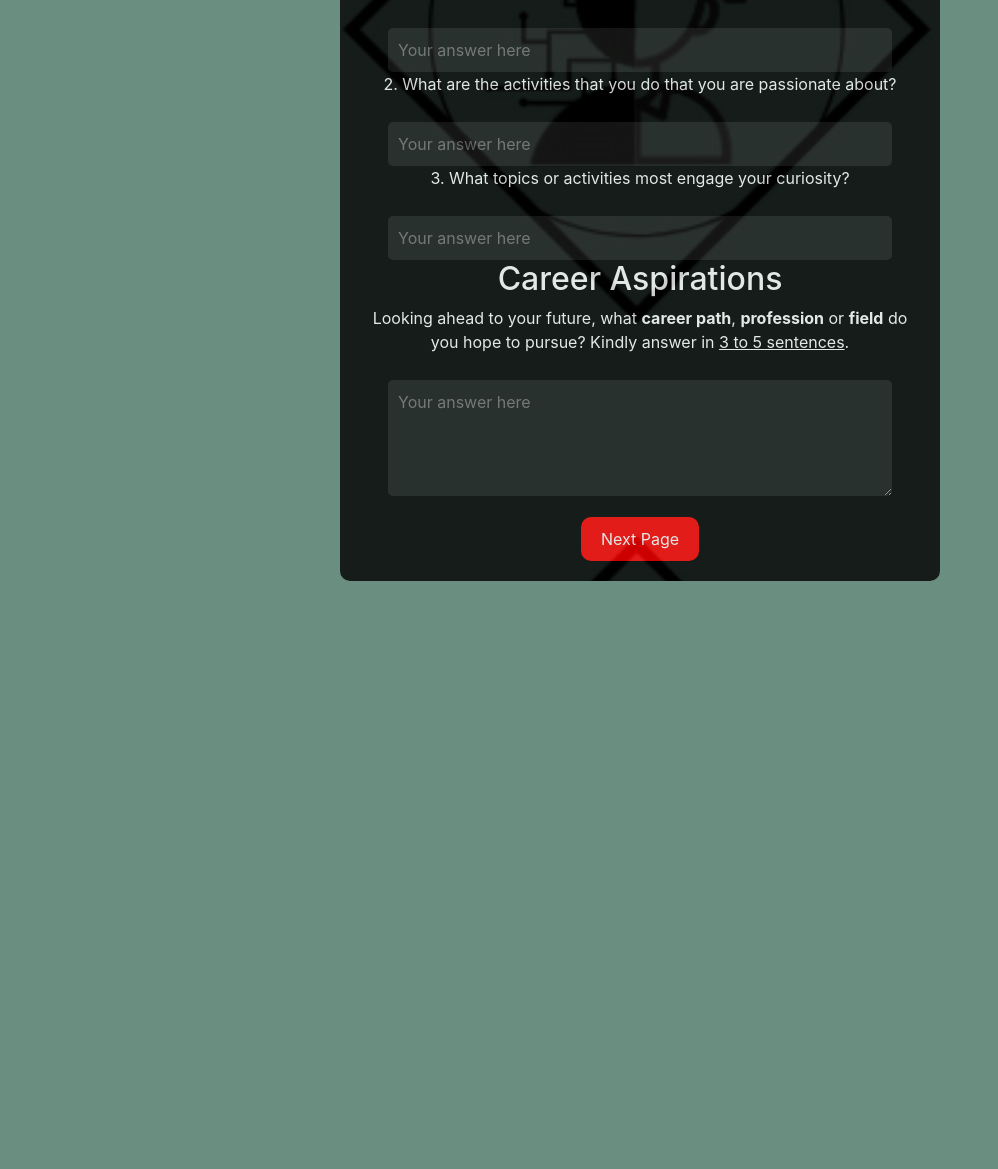
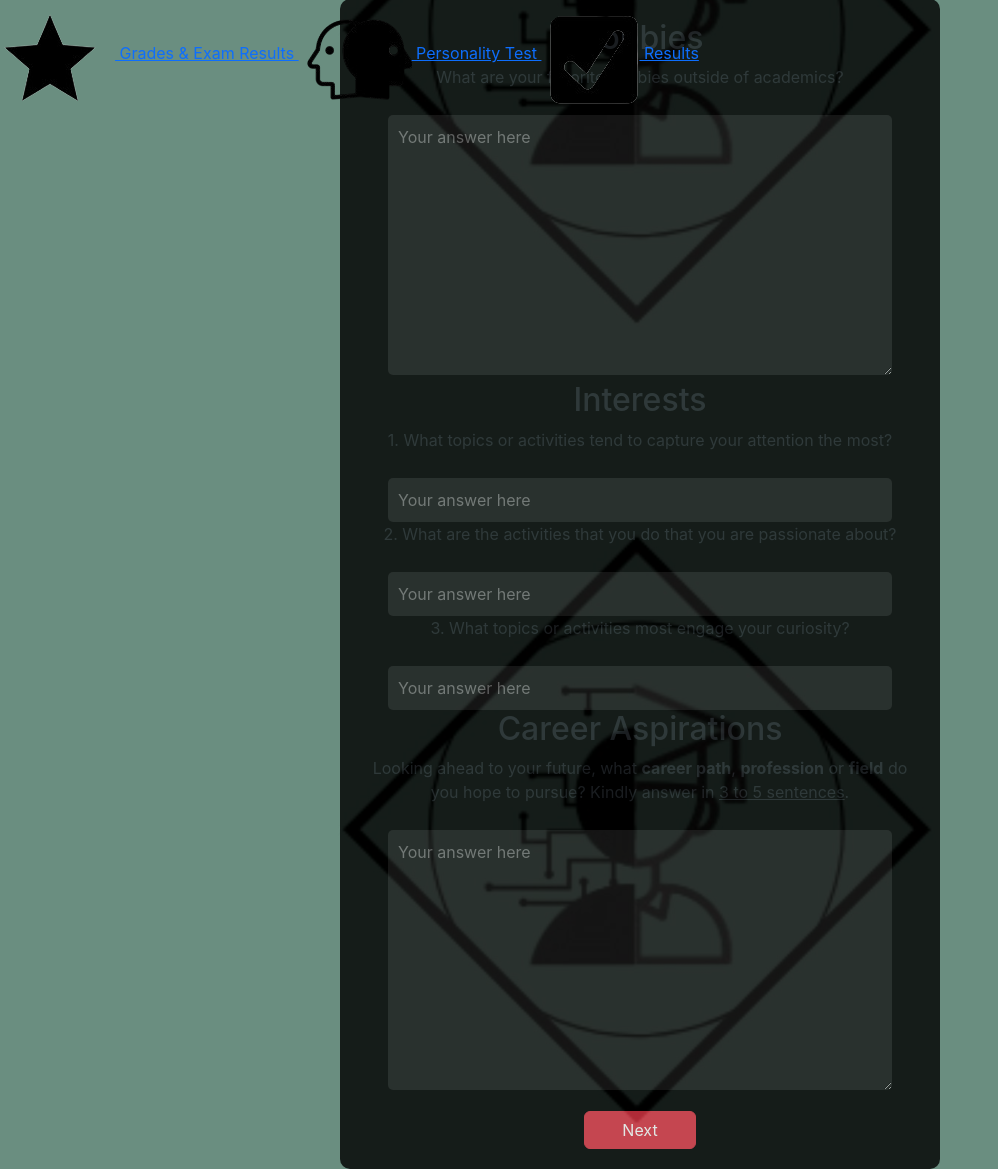
Before and after one commit to rhodyn/Thesis, a Flask app: page /hobbies in a window 1280 px wide. Shown: the part 301-1470 px from the top of the page, without its empty margins (0-998 px from the left). Before the commit the page ends 882 px from the top, so only its background shows below. Run offline with Flask 3, Linux system fonts and the light colour scheme; the visitor is signed in with stand-in values (Sample User, id 1); parts of the project's set-up code (start-up, migrations or seed data) failed here and were passed over.

Commit message:
Add files via upload

```diff
--- a/templates/hobbies.html
+++ b/templates/hobbies.html
@@ -10,7 +10,6 @@
     <style>
         body {
             animation: fadeIn 1s ease-in-out;
-            color: white;
         }
         @keyframes fadeIn {
             from { opacity: 0; }
@@ -19,54 +18,57 @@
     </style>
 </head>
 <body>
-    <div class="container fixed-nav">
-        <ul class="nav nav-tabs justify-content-center">
-            <li class="nav-item">
-                <a class="nav-link text-light" href="#">Strand</a>
-            </li>
-            <li class="nav-item">
-                <a class="nav-link active" href="#">Hobbies, Interest, and Career Aspirations</a>
-            </li>
-            <li class="nav-item">
-                <a class="nav-link text-light" href="#">Grades and Exam Results</a>
-            </li>
-            <li class="nav-item">
-                <a class="nav-link text-light" href="#">Personality Test</a>
-            </li>
-            <li class="nav-item">
-                <a class="nav-link text-light" href="#">Submit</a>
-            </li>
-        </ul>
+    <div>
+        <a href="/logout" class="header-link">
+        <img src="../static/Images/arrow-home.png"><i>Home</i></a>
     </div>
-    <br><br><br>
+        <div class="fixed-nav">
+            <a href="/strandprofile" class="nav-item">
+                <img src="../static/Images/profile-na.PNG" class="nav-icon" alt="Profile Icon"> Profiling
+            </a>
+            <a href="#" class="nav-item-active">
+                <img src="../static/Images/hobbies-active.PNG" class="nav-icon" alt="Hobbies Icon"> Hobbies, Interest, and Career Aspirations
+            </a>
+            <a class="nav-item">
+                <img src="../static/Images/grades-na.png" class="nav-icon" alt="Grades Icon"> Grades & Exam Results
+            </a>
+            <a class="nav-item">
+                <img src="../static/Images/personality-na.png" class="nav-icon" alt="Personality Test Icon"> Personality Test
+            </a>
+            <a class="nav-item">
+                <img src="../static/Images/results-na.png" class="nav-icon" alt="Results Icon"> Results
+            </a>
+        </div>
+        <div style="margin-left: 250px; padding: 50px;">
+            <h1>Hobbies, Interest, Career Aspirations</h1>
+        </div>
     <div class="main-container">
-        <!-- <div class="header-container">Hobbies, Interests, Career Aspirations</div> -->
         <div class="content-container">
             <form id="hobbyForm" method="post" onsubmit="event.preventDefault(); collectInputsAndSubmit();">
-                <section id="hobbies">
+                <div class="form-sections">
+                    <div class="section-container" id="hobby-section">
                         <h2>Hobbies</h2>
                         <p>What are your favorite hobbies outside of academics?</p>
-                    <input type="text" placeholder="Your answer here" name="hobby" required>
-                </section>
-
-                <section id="interests">
+                        <!-- <input type="text" placeholder="Your answer here" name="hobby" required> -->
+                        <textarea placeholder="Your answer here" name="hobby" rows="10 required"></textarea>
+                    </div>
+                    <div class="section-container" id="interest-section">
                         <h2>Interests</h2>
                         <p>1. What topics or activities tend to capture your attention the most?</p>
                         <input type="text" placeholder="Your answer here" name="interest1" required>
-
                         <p>2. What are the activities that you do that you are passionate about?</p>
                         <input type="text" placeholder="Your answer here" name="interest2" required>
-
                         <p>3. What topics or activities most engage your curiosity?</p>
                         <input type="text" placeholder="Your answer here" name="interest3" required>
-                </section>
-
-                <section id="career">
+                    </div>
+                    <div class="section-container" id="career-section">
                         <h2>Career Aspirations</h2>
                         <p>Looking ahead to your future, what <strong>career path</strong>, <strong>profession</strong> or <strong>field</strong> do you hope to pursue? Kindly answer in <u>3 to 5 sentences</u>.</p>
-                    <textarea name="career" placeholder="Your answer here" rows="4" required onsubmit="verifySentences()"></textarea>
-                </section>
-                <button type="submit">Next Page</button>
+                        <textarea name="career" placeholder="Your answer here" rows="10" required></textarea>
+                    </div>
+                </div>
+                <!-- <button type="submit">Next Page</button> -->
+                <button style="display: block; margin-left: 40%; width: 20%;" type="submit" class="btn btn-danger">Next</button>
             </form>
         </div>
     </div>
@@ -75,7 +77,7 @@
             const form = document.getElementById("hobbyForm");
 
             const data = {
-                hobby: document.querySelector("input[name='hobby']").value.trim(),
+                hobby: document.querySelector("textarea[name='hobby']").value.trim(),
                 interest1: document.querySelector("input[name='interest1']").value.trim(),
                 interest2: document.querySelector("input[name='interest2']").value.trim(),
                 interest3: document.querySelector("input[name='interest3']").value.trim(),
@@ -90,21 +92,6 @@
             form.appendChild(hiddenInput);
             form.submit();
         }
-
-        function verifySentences(input) {
-            const sentencePattern = /[A-Za-z0-9][^.!?]*[.!?]/g;
-            const sentences = input.match(sentencePattern);
-
-            if (sentences && sentences.length >= 3 && sentences.length <= 5) {
-                console.log("Valid input. Number of sentences: " + sentences.length);
-            } else {
-                console.log("Invalid input. Please enter 3 to 5 sentences.");
-            }
-        }
-
-        // Sample input
-        const inputText = "This is the first sentence. This is the second. This is the third one.";
-        verifySentences(inputText);
     </script>
     <script src="../static/index-script.js"></script>
 </body>
--- a/templates/strandprofile1.html
+++ b/templates/strandprofile1.html
@@ -3,7 +3,7 @@
 <head>
     <meta charset="UTF-8">
     <meta name="viewport" content="width=device-width, initial-scale=1.0">
-    <title>Profile</title>
+    <title>Strand Profile</title>
     <link href="https://cdn.jsdelivr.net/npm/bootstrap@5.3.2/dist/css/bootstrap.min.css" rel="stylesheet">
     <link rel="stylesheet" href='../static/index-style1.css';>
     <style>
```
Also changed, not shown: templates/bfi-test.html (+28 -22 lines), templates/index.html (+8 -0 lines), templates/results.html (+34 -25 lines), templates/studentgrade.html (+28 -47 lines), templates/view_submissions.html (+21 -0 lines). Lines whose indentation alone changed are shown as unchanged.
